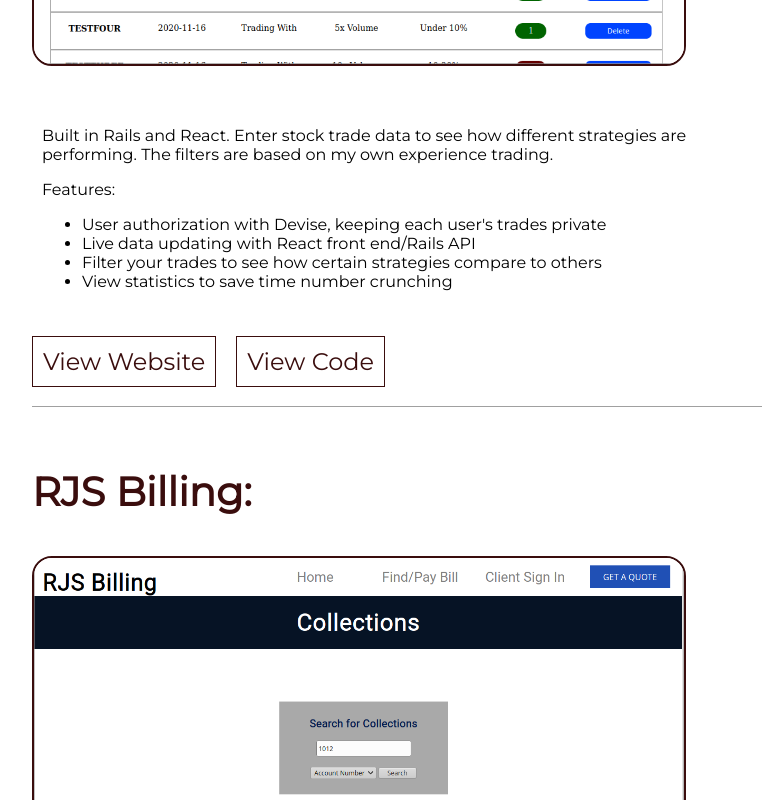
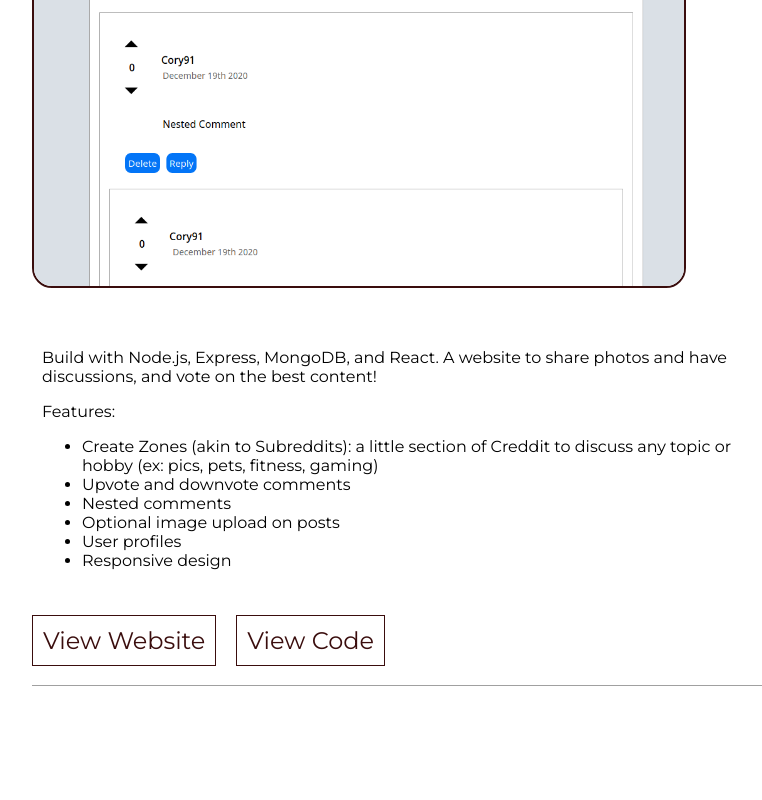
Before and after one commit to Cscharf91/portfolio-v2, a React (Create React App) app: page /projects in a window 1280 px wide. Shown: the part 900-1700 px from the top of the page, without its empty margins (233-995 px from the left). Built offline with nearby package versions, Linux system fonts and the light colour scheme.

Commit message:
added creddit project to featured project

```diff
--- a/src/components/projects/Projects.js
+++ b/src/components/projects/Projects.js
@@ -3,7 +3,8 @@ import Nav from '../Nav';
 import TradeTracker from '../../images/trade-tracker-preview.png';
 import RJS from '../../images/rjs-billing.png';
 import FBClone from '../../images/fb-clone.png';
-import Chess from '../../images/chess.png';
+import Creddit from '../../images/creddit-screen1.png';
+import Creddit2 from '../../images/creddit-screen2.png';
 import './Projects.css';
 
 const Projects = () => {
@@ -13,12 +14,33 @@ const Projects = () => {
         <Nav title="Projects" />
         <div className="projects-section">
             <div className="project-container">
+                <p className="project-title">Creddit:</p>
+                <a href="https://repl.it/@Cscharf91/chess" rel="noopener noreferrer" target="_blank"><img src={Creddit} alt="Creddit preview 1" className="project-pic" /></a><br /><br />
+                <a href="https://repl.it/@Cscharf91/chess" rel="noopener noreferrer" target="_blank"><img src={Creddit2} alt="Creddit preview 2" className="project-pic" /></a><br />
+                <div className="project-desc">
+                    <p className="project-bio">Build with Node.js, Express, MongoDB, and React. A website to share photos and have discussions, and vote on the best content!</p>
+                    <p>Features:</p>
+                    <ul>
+                        <li>Create Zones (akin to Subreddits): a little section of Creddit to discuss any topic or hobby (ex: pics, pets, fitness, gaming)</li>
+                        <li>Upvote and downvote comments</li>
+                        <li>Nested comments</li>
+                        <li>Optional image upload on posts</li>
+                        <li>User profiles</li>
+                        <li>Responsive design</li>
+                    </ul>
+                </div>
+                <div className="btn-container">
+                    <a className="nav-btn-inverted" href="https://powerful-chamber-15419.herokuapp.com/" rel="noopener noreferrer" target="_blank">View Website</a>
+                    <a className="nav-btn-inverted" href="https://github.com/Cscharf91/stock-trade-tracker" rel="noopener noreferrer" target="_blank">View Code</a>
+                </div>
+            </div>
+            <div className="project-container">
                 <div className="project-title-wrapper">
                   <p className="project-title">Trade Tracker:</p>
                 </div>
                 <a href="https://powerful-chamber-15419.herokuapp.com/" rel="noopener noreferrer" target="_blank"><img src={TradeTracker} alt="Trade Tracker" className="project-pic" /></a><br />
                 <div className="project-desc">
-                    <p className="project-bio">Built in Rails and React. Enter stock trade data to see how different strategies are performing. The filters are based on my own experience trading.</p>
+                    <p className="project-bio">Built with Rails and React. Enter stock trade data to see how different strategies are performing. The filters are based on my own experience trading.</p>
                     <p>Features:</p>
                     <ul>
                         <li>User authorization with Devise, keeping each user's trades private</li>
@@ -70,17 +92,6 @@ const Projects = () => {
                     <a className="nav-btn-inverted" href="https://github.com/Cscharf91/facebook-clone" rel="noopener noreferrer" target="_blank">View Code</a>
                 </div>
             </div>
-            <div className="project-container">
-                <p className="project-title">Chess:</p>
-                <a href="https://repl.it/@Cscharf91/chess" rel="noopener noreferrer" target="_blank"><img src={Chess} alt="Chess" className="project-pic" /></a><br />
-                <div className="project-desc">
-                    <p className="project-bio">The classic game, made in Ruby to play in the command line. Save and load your games at any point with serialization!</p>
-                </div>
-                <div className="btn-container">
-                    <a className="nav-btn-inverted" href="https://repl.it/@Cscharf91/chess" rel="noopener noreferrer" target="_blank">View Repl.it</a>
-                    <a className="nav-btn-inverted" href="https://github.com/Cscharf91/chess" rel="noopener noreferrer" target="_blank">View Code</a>
-                </div>
-            </div>
         </div>
       </div>
   );
```
Also changed, not shown: src/images/creddit-screen1.png (added), src/images/creddit-screen2.png (added).
